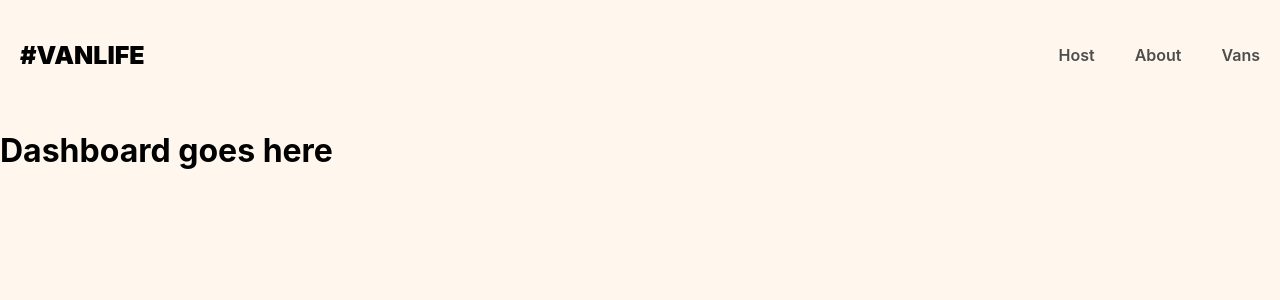
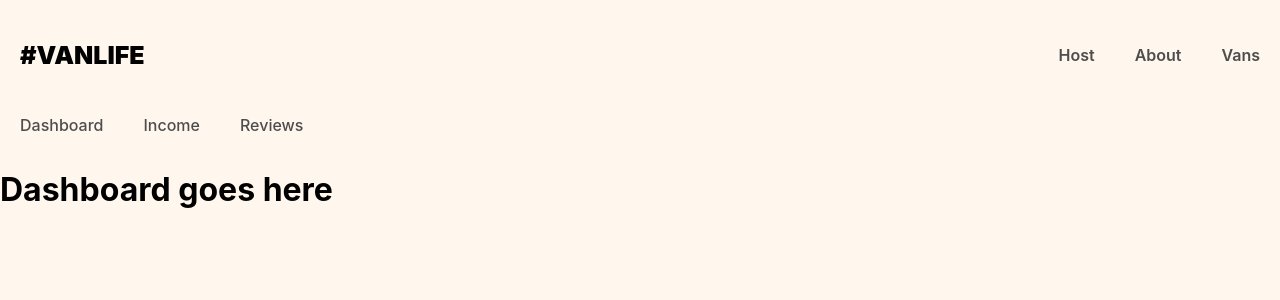
Before and after one commit to Tumelo-Mogono-SE/TUMMOG375_BCL2401_GroupE_Tumelo-Mogono_DJS08, a React (Vite) app: page /host in a window 1280 px wide. Shown: the top 300 px of the page. Built offline with nearby package versions, Linux system fonts and the light colour scheme; what miragejs would draw is missing.

Commit message:
imported the hostlayout component and then utilized  index to have indexed routes and nested my dashboard, income and reviews component routes inside the hostlayout route.

```diff
--- a/src/App.jsx
+++ b/src/App.jsx
@@ -9,22 +9,29 @@ import Dashboard from "./pages/Host/Dashboard"
 import Income from "./pages/Host/Income"
 import Reviews from "./pages/Host/Reviews"
 import Layout from "./components/Layout"
+import HostLayout from "./components/HostLayout"
 
 import "./server"
 
 function App() {
 
+
   return (
     <BrowserRouter>
       <Routes>
         <Route element={<Layout />}>
-          <Route path="/" element={<Home />}/>
-          <Route path="/about" element={<About />}/>
+          <Route index element={<Home />}/>
+          <Route path="about" element={<About />}/>
+
+
           <Route path="/vans" element={<Vans />} />
           <Route path="/vans/:id" element={<VanDetail />} />
-          <Route path="/host" element={<Dashboard />} />
-          <Route path="/host/income" element={<Income />} />
-          <Route path="/host/reviews" element={<Reviews />} />
+
+          <Route path="host" element={<HostLayout />}>
+            <Route index element={<Dashboard />}/>
+            <Route path="income" element={<Income />} />
+            <Route path="reviews" element={<Reviews />} />
+          </Route>
         </Route>
       </Routes>
     </BrowserRouter>
```
